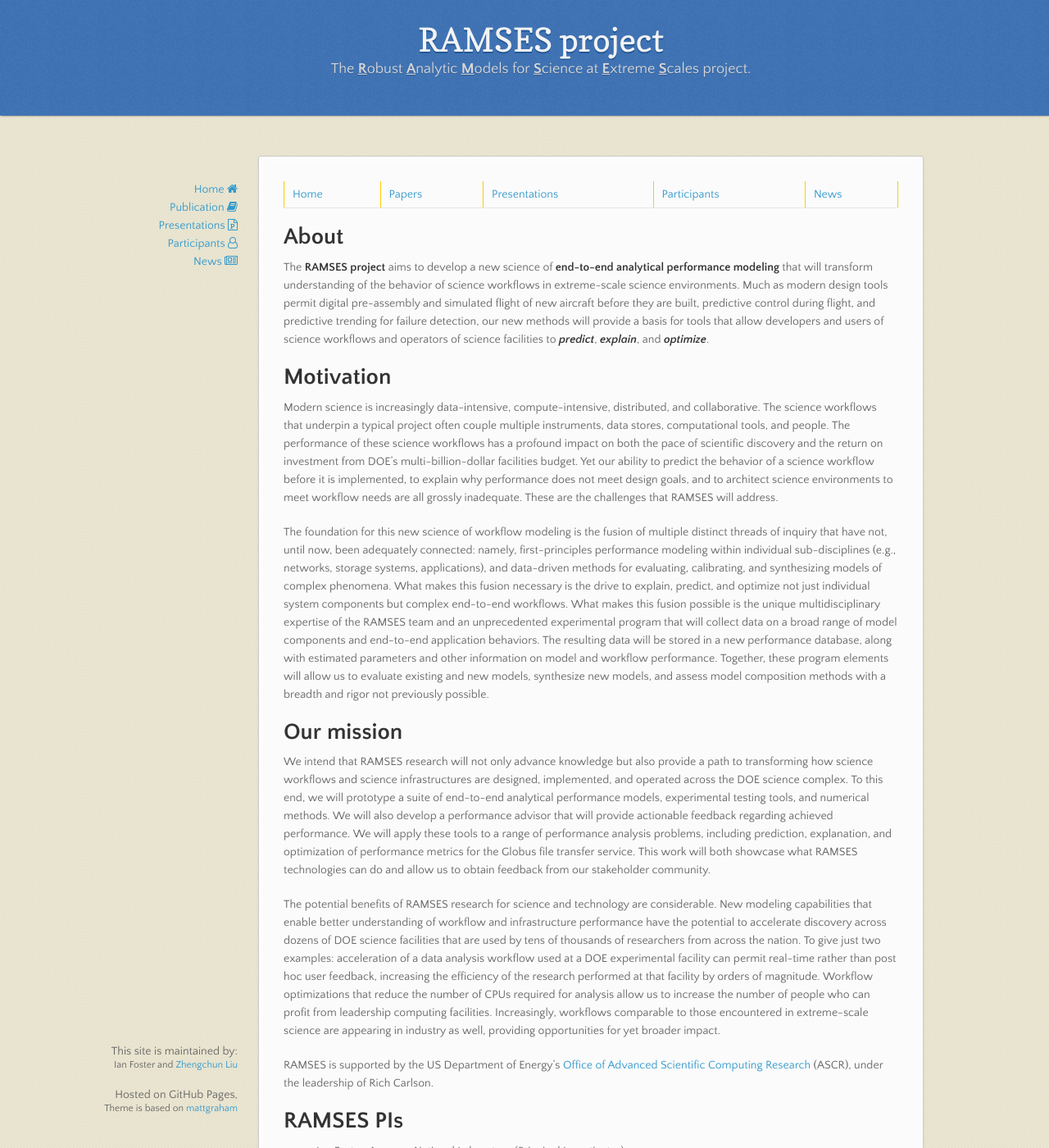
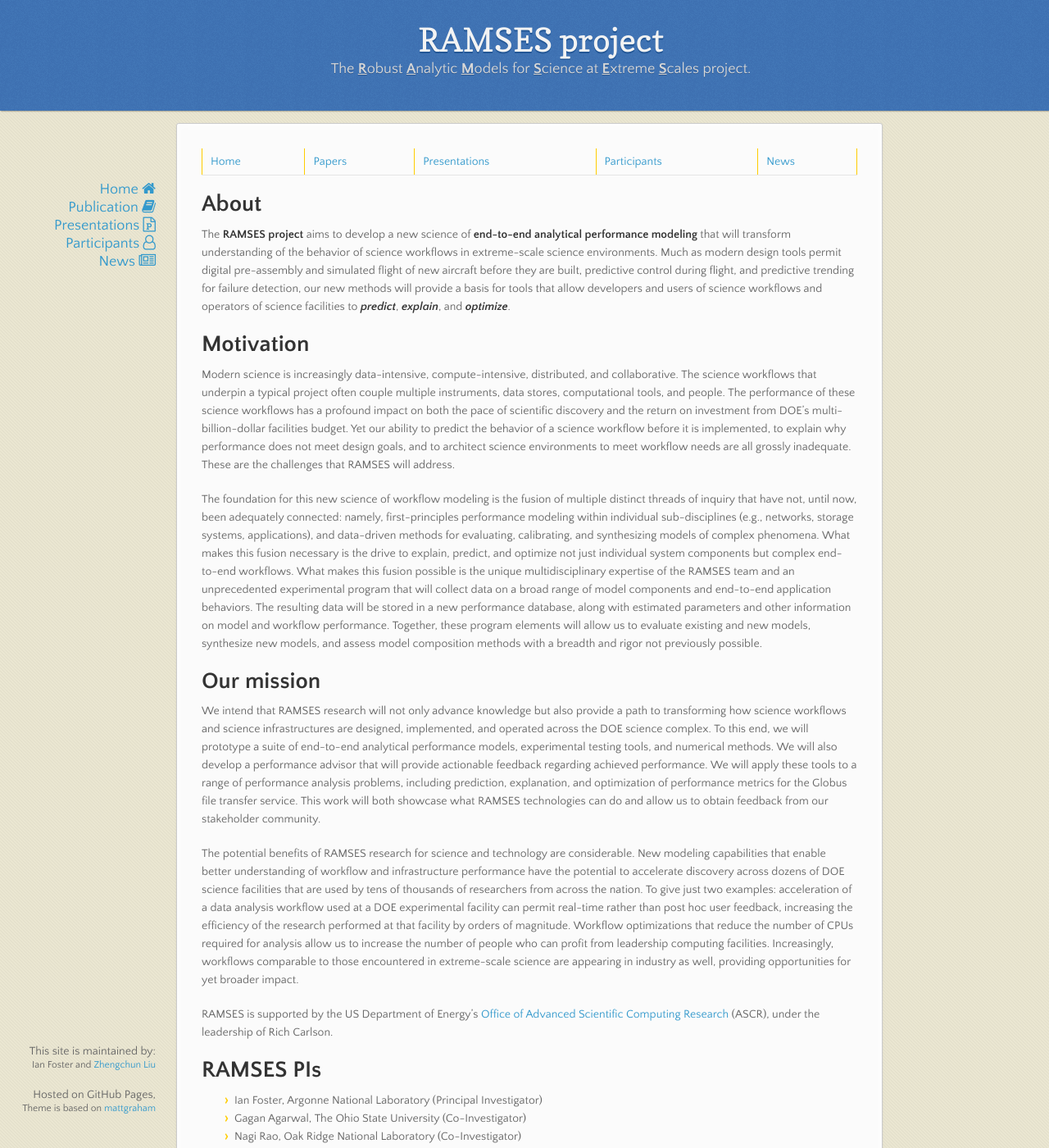
Before and after one commit to ramsesproject/ramses.github.io, a Jekyll site: the page built from index.md, in a window 1280 px wide and 1400 px high. Shown: the whole window at 82% size. Built offline with Jekyll 4.4.1, drawn with Linux system fonts in a browser that asks for light colours; nearby versions of some CDN libraries.

Commit message:
add, delete, polish etc.

```diff
--- a/_sass/jekyll-theme-leap-day.scss
+++ b/_sass/jekyll-theme-leap-day.scss
@@ -70,7 +70,7 @@ strong {
 }
 
 .wrapper {
-  width:650px;
+  width:850px;
   margin:0 auto;
   position:relative;
 }
@@ -160,7 +160,7 @@ header {
   box-shadow: 1px 0px 2px rgba(0,0,0,.75);
   z-index:99;
   -webkit-font-smoothing:antialiased;
-  min-height: 76px;
+  min-height: 60px;
 
   h1 {
     font: 40px/48px 'Copse', "Helvetica Neue", Helvetica, Arial, sans-serif;
@@ -271,10 +271,10 @@ header {
 }
 
 section {
-  width:750px;
+  width:800px;
   padding: 30px 30px 50px 30px;
   margin: 20px 0;
-  margin-top: 190px;
+  margin-top: 150px;
   position:relative;
   background: #fbfbfb;
   border-radius: 3px;
@@ -287,12 +287,13 @@ small {
 }
 
 nav {
-  width: 230px;
+  width: 130px;
   position: fixed;
   top: 220px;
   left:50%;
   margin-left:-580px;
   text-align: right;
+  font-size:18px;
 
   ul {
     list-style: none;
@@ -345,7 +346,7 @@ footer {
   width:180px;
   position: fixed;
   left:50%;
-  margin-left:-530px;
+  margin-left:-630px;
   bottom:20px;
   text-align: right;
   line-height: 16px;
```
Also changed, not shown: _layouts/default.html (line endings or trailing spaces).
